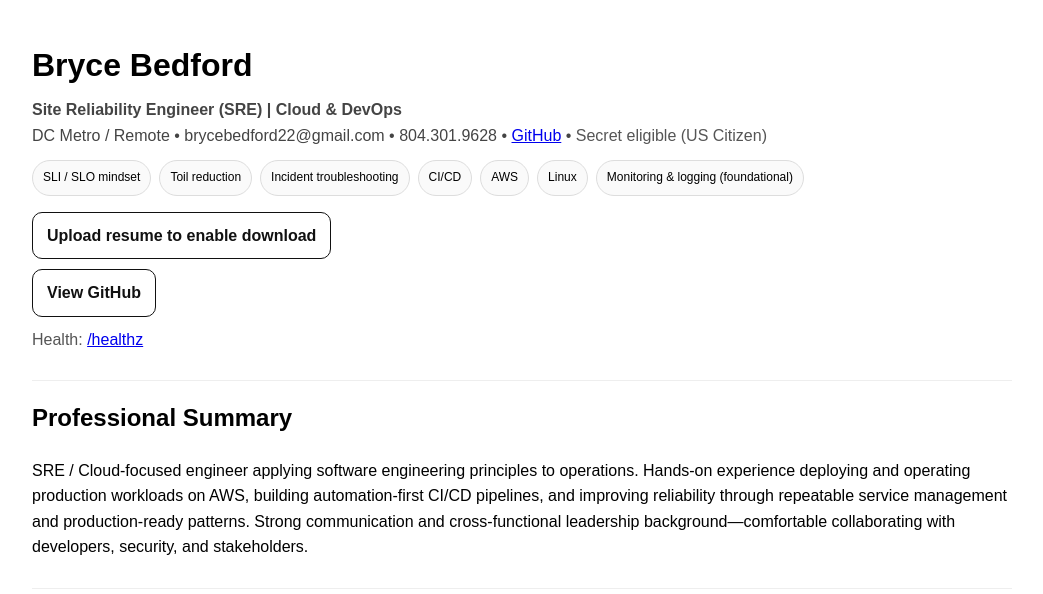
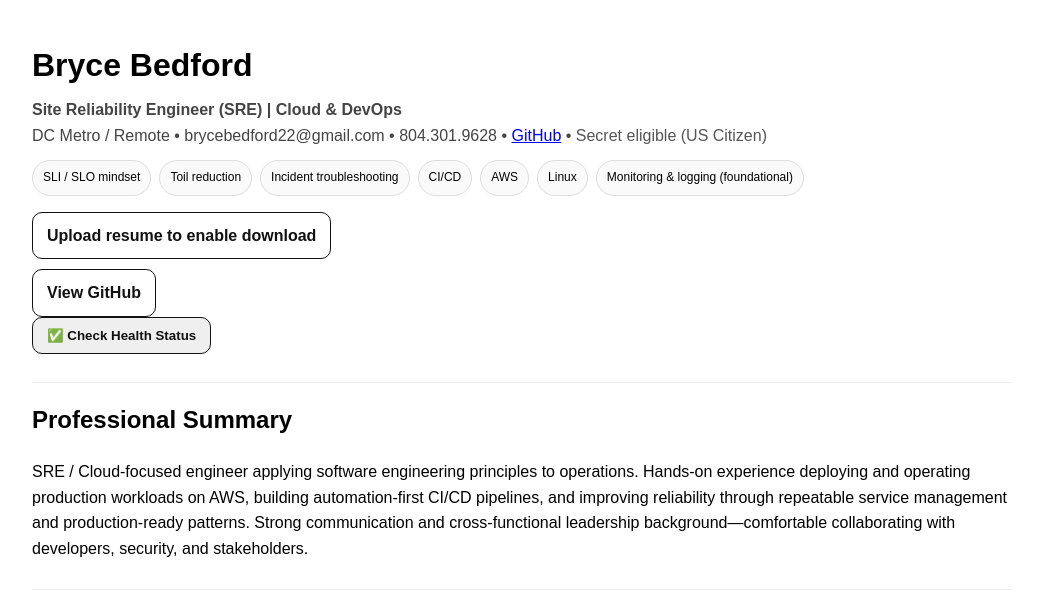
Before and after one commit to BryceBedford/sre-hello-service, a Flask app: page / in a window 1280 px wide. Shown: the top 594 px of the page, without its empty margins (118-1161 px from the left). Run offline with Flask 3, Linux system fonts and the light colour scheme.

Commit message:
Update index.html
Updated to provide dedicated button to provide site health status.

```diff
--- a/templates/index.html
+++ b/templates/index.html
@@ -54,9 +54,40 @@
       <div style="margin-top:10px;">
         <a class="btn" href="{{ github_url }}" target="_blank" rel="noopener">View GitHub</a>
       </div>
-      <div class="muted" style="margin-top:10px;">
-        Health: <a href="/healthz" target="_blank" rel="noopener">/healthz</a>
-      </div>
+<button id="healthBtn" class="btn" type="button">✅ Check Health Status</button>
+
+<div id="healthBox"
+     style="display:none; margin-top:10px; padding:10px; border:1px dashed #ccc; border-radius:10px; background:#fafafa; white-space:pre-wrap;">
+</div>
+
+<script>
+  (function () {
+    const btn = document.getElementById("healthBtn");
+    const box = document.getElementById("healthBox");
+
+    btn.addEventListener("click", async () => {
+      box.style.display = "block";
+      box.textContent = "Checking /healthz ...";
+
+      try {
+        const res = await fetch("{{ health_url }}", { cache: "no-store" });
+        let data = {};
+        try { data = await res.json(); } catch (_) {}
+
+        if (!res.ok) {
+          box.textContent = "Health check FAILED (HTTP " + res.status + ")\n" +
+                            JSON.stringify(data, null, 2);
+          return;
+        }
+
+        box.textContent = "Health check OK (HTTP " + res.status + ")\n" +
+                          JSON.stringify(data, null, 2);
+      } catch (e) {
+        box.textContent = "Health check failed: " + e;
+      }
+    });
+  })();
+</script>
     </div>
   </div>
 
```
